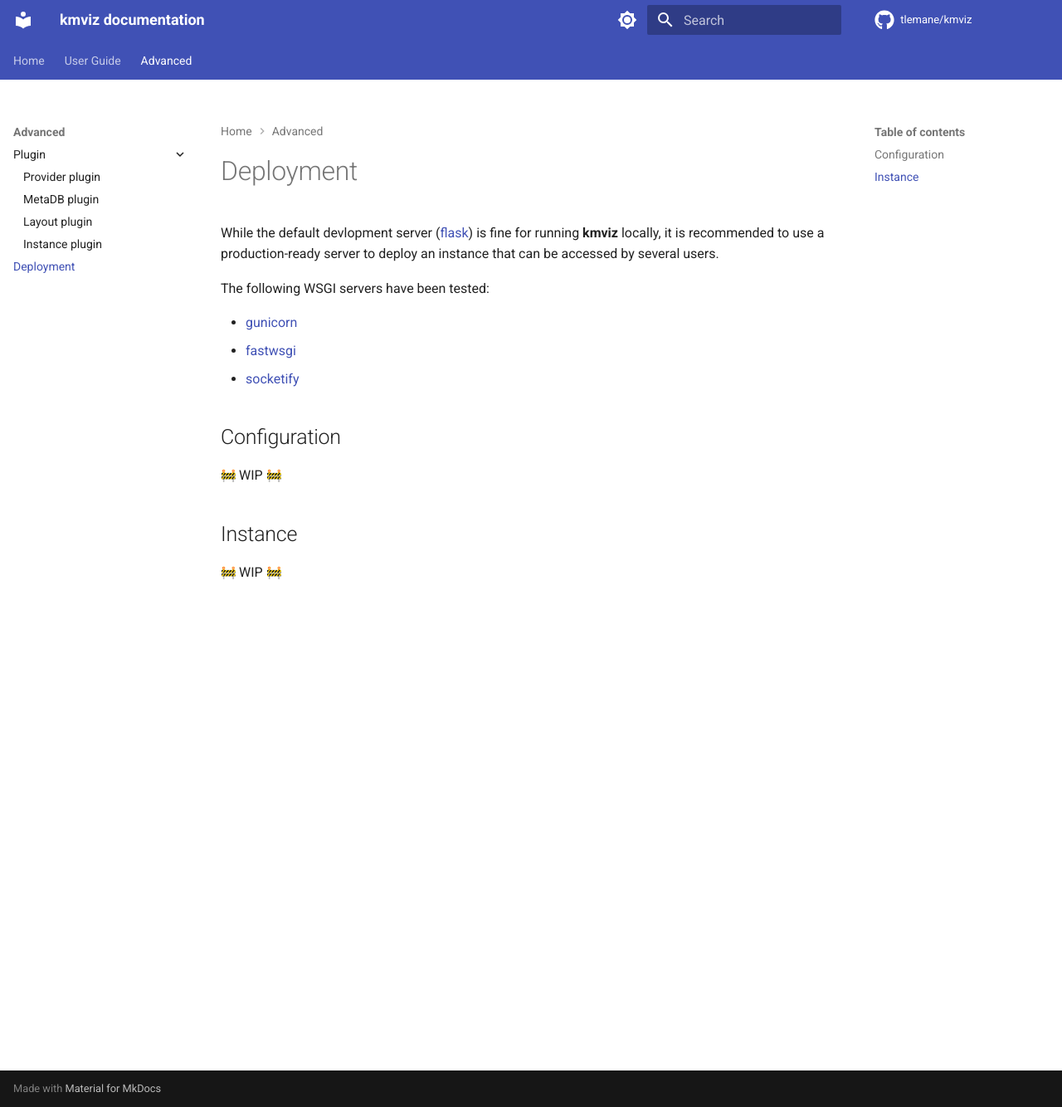
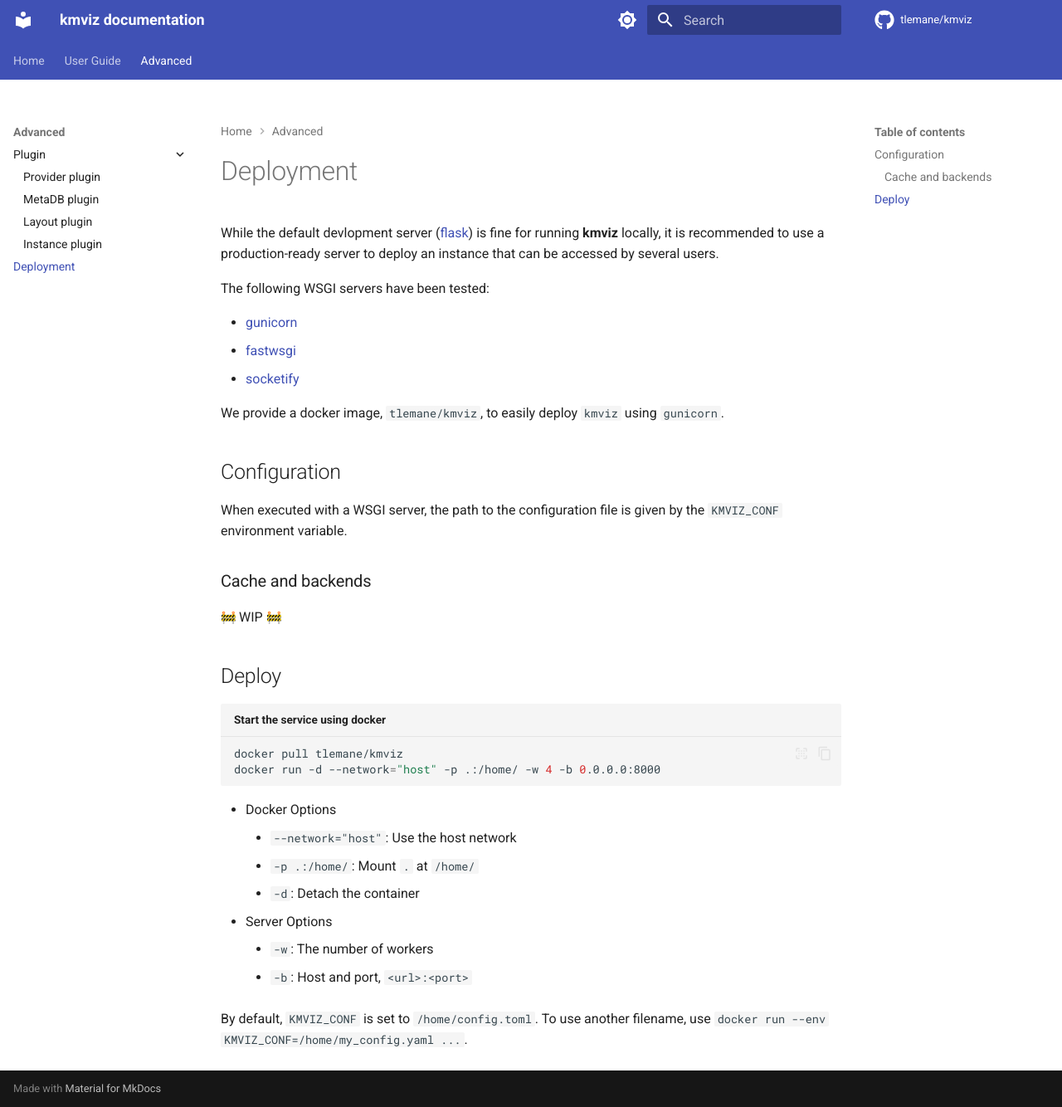
Before and after one commit to tlemane/kmviz, an MkDocs documentation site: the page built from docs/docs/deploy.md, in a window 1280 px wide and 1334 px high. Shown: the whole window at 83% size. Built offline with MkDocs 1.6.1 and Material for MkDocs 9.7.7, drawn with Linux system fonts in a browser that asks for light colours; emoji names are drawn with the system emoji font; comment, search, counter and statistics services are not loaded; the version menu is left out.

Commit message:
update: docs

````diff
--- a/docs/docs/deploy.md
+++ b/docs/docs/deploy.md
@@ -6,10 +8,29 @@
 * [fastwsgi](https://github.com/jamesroberts/fastwsgi)
 * [socketify](https://docs.socketify.dev/)
 
+We provide a docker image, `tlemane/kmviz`, to easily deploy `kmviz` using `gunicorn`.
+
 ## Configuration
+
+When executed with a WSGI server, the path to the configuration file is given by the `KMVIZ_CONF` environment variable.
+
+### Cache and backends
 
 :construction: WIP :construction:
 
-## Instance
+## Deploy
 
-:construction: WIP :construction:
+```bash title="Start the service using docker"
+docker pull tlemane/kmviz
+docker run -d --network="host" -p .:/home/ -w 4 -b 0.0.0.0:8000
+```
+
+* Docker Options
+    * `--network="host"`: Use the host network
+    * `-p .:/home/`: Mount `.` at `/home/`
+    * `-d`: Detach the container
+* Server Options
+    * `-w`: The number of workers
+    * `-b`: Host and port, `<url>:<port>`
+
+By default, `KMVIZ_CONF` is set to `/home/config.toml`. To use another filename, use `docker run --env KMVIZ_CONF=/home/my_config.yaml ...`.
````
Also changed, not shown: other parts of docs/docs/deploy.md (+2 -0 lines), docs/docs/index.md (+1 -0 lines), docs/docs/installation.md (+5 -17 lines), docs/docs/plugins/plugin_instance.md (+17 -1 lines), docs/docs/quickstart.md (+18 -3 lines).
